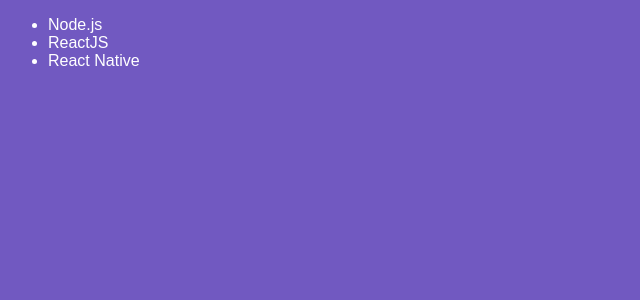
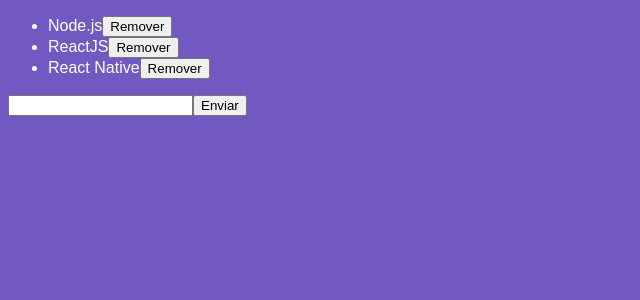
Before and after one commit to CaioXM01/react, a React app: page / in a window 1280 px wide. Shown: the top 300 px of the page, without its empty margins (0-640 px from the left). Built offline with nearby package versions, Linux system fonts and the light colour scheme.

Commit message:
Estado & Imutabilidade

```diff
--- a/src/components/TechList.js
+++ b/src/components/TechList.js
@@ -2,20 +2,49 @@
 
 class TechList extends Component {
   state = {
+    newTech: '',
     techs: [
       'Node.js',
       'ReactJS',
       'React Native'
     ]
+  };
+
+  handleInputChange = e => {
+    this.setState({ newTech: e.target.value });
+  }
+
+  handleSubmit = e => {
+    e.preventDefault();
+
+    this.setState({
+      techs: [... this.state.techs, this.state.newTech],
+      newTech: ''
+    });
+  }
+
+  handleDelete = (tech) => {
+    this.setState({ techs: this.state.techs.filter(t => t !== tech) });
   }
 
   render() {
     return (
-      <ul>
-        <li>Node.js</li>
-        <li>ReactJS</li>
-        <li>React Native</li>
-      </ul>
+      <form onSubmit={this.handleSubmit}>
+        <ul>
+          {this.state.techs.map(tech => (
+            <li key={tech}>
+              {tech}
+              <button onClick={() => this.handleDelete(tech)} type="button">Remover</button>
+            </li>
+          ))}
+        </ul>
+        <input
+          type="text"
+          onChange={this.handleInputChange}
+          value={this.state.newTech}
+        />
+        <button type="submit">Enviar</button>
+      </form>
     );
   }
 }
```
